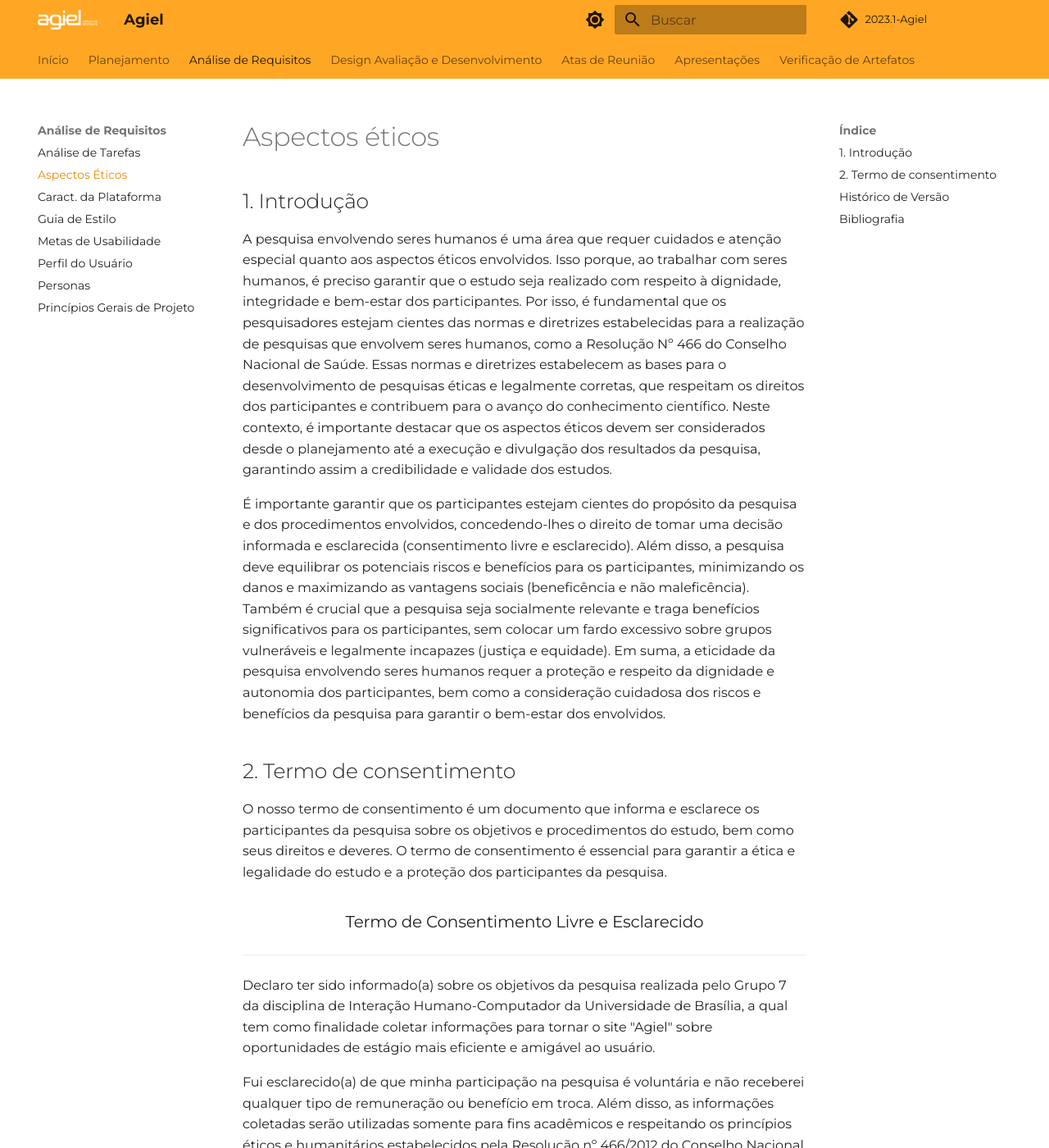
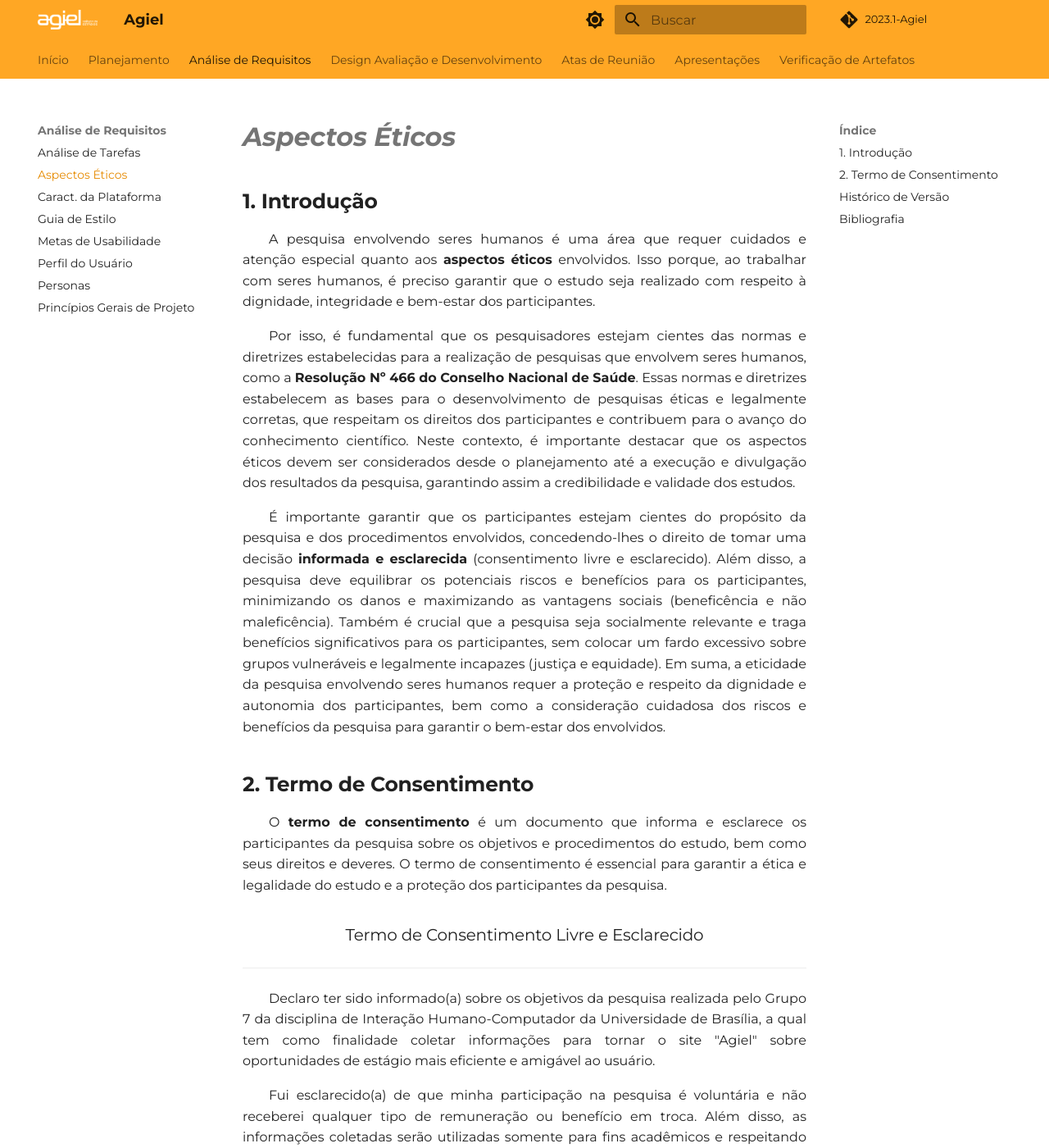
Before and after one commit to Interacao-Humano-Computador/2023.1-Agiel, an MkDocs documentation site: the page built from docs/requisitos/aspectos_eticos.md, in a window 1280 px wide and 1400 px high. Shown: the whole window at 82% size. Built offline with MkDocs 1.6.1 and Material for MkDocs 9.7.7, drawn with Linux system fonts in a browser that asks for light colours; some web fonts are replaced; comment, search, counter and statistics services are not loaded; some of the changed text lies outside the part shown.

Commit message:
realizando alteracoes no artefato de aspectos eticos

```diff
--- a/docs/requisitos/aspectos_eticos.md
+++ b/docs/requisitos/aspectos_eticos.md
@@ -1,15 +1,20 @@
-# Aspectos éticos
+# ***Aspectos Éticos***
 
-## 1. Introdução
+## **1. Introdução**
+<p align="justify">
+&emsp;&emsp;A pesquisa envolvendo seres humanos é uma área que requer cuidados e atenção especial quanto aos <b>aspectos éticos</b> envolvidos. Isso porque, ao trabalhar com seres humanos, é preciso garantir que o estudo seja realizado com respeito à dignidade, integridade e bem-estar dos participantes.
+</p>
+<p align="justify">
+&emsp;&emsp;Por isso, é fundamental que os pesquisadores estejam cientes das normas e diretrizes estabelecidas para a realização de pesquisas que envolvem seres humanos, como a <b>Resolução Nº 466 do Conselho Nacional de Saúde</b>. Essas normas e diretrizes estabelecem as bases para o desenvolvimento de pesquisas éticas e legalmente corretas, que respeitam os direitos dos participantes e contribuem para o avanço do conhecimento científico. Neste contexto, é importante destacar que os aspectos éticos devem ser considerados desde o planejamento até a execução e divulgação dos resultados da pesquisa, garantindo assim a credibilidade e validade dos estudos.
+</p>
+<p align="justify">
+&emsp;&emsp;É importante garantir que os participantes estejam cientes do propósito da pesquisa e dos procedimentos envolvidos, concedendo-lhes o direito de tomar uma decisão <b>informada e esclarecida</b> (consentimento livre e esclarecido). Além disso, a pesquisa deve equilibrar os potenciais riscos e benefícios para os participantes, minimizando os danos e maximizando as vantagens sociais (beneficência e não maleficência). Também é crucial que a pesquisa seja socialmente relevante e traga benefícios significativos para os participantes, sem colocar um fardo excessivo sobre grupos vulneráveis e legalmente incapazes (justiça e equidade). Em suma, a eticidade da pesquisa envolvendo seres humanos requer a proteção e respeito da dignidade e autonomia dos participantes, bem como a consideração cuidadosa dos riscos e benefícios da pesquisa para garantir o bem-estar dos envolvidos.
+</p>
 
-A pesquisa envolvendo seres humanos é uma área que requer cuidados e atenção especial quanto aos aspectos éticos envolvidos. Isso porque, ao trabalhar com seres humanos, é preciso garantir que o estudo seja realizado com respeito à dignidade, integridade e bem-estar dos participantes. Por isso, é fundamental que os pesquisadores estejam cientes das normas e diretrizes estabelecidas para a realização de pesquisas que envolvem seres humanos, como a Resolução Nº 466 do Conselho Nacional de Saúde. Essas normas e diretrizes estabelecem as bases para o desenvolvimento de pesquisas éticas e legalmente corretas, que respeitam os direitos dos participantes e contribuem para o avanço do conhecimento científico. Neste contexto, é importante destacar que os aspectos éticos devem ser considerados desde o planejamento até a execução e divulgação dos resultados da pesquisa, garantindo assim a credibilidade e validade dos estudos.
-
-É importante garantir que os participantes estejam cientes do propósito da pesquisa e dos procedimentos envolvidos, concedendo-lhes o direito de tomar uma decisão informada e esclarecida (consentimento livre e esclarecido). Além disso, a pesquisa deve equilibrar os potenciais riscos e benefícios para os participantes, minimizando os danos e maximizando as vantagens sociais (beneficência e não maleficência). Também é crucial que a pesquisa seja socialmente relevante e traga benefícios significativos para os participantes, sem colocar um fardo excessivo sobre grupos vulneráveis e legalmente incapazes (justiça e equidade). Em suma, a eticidade da pesquisa envolvendo seres humanos requer a proteção e respeito da dignidade e autonomia dos participantes, bem como a consideração cuidadosa dos riscos e benefícios da pesquisa para garantir o bem-estar dos envolvidos.
-
-## 2. Termo de consentimento
-
-O nosso termo de consentimento é um documento que informa e esclarece os participantes da pesquisa sobre os objetivos e procedimentos do estudo, bem como seus direitos e deveres. O termo de consentimento é essencial para garantir a ética e legalidade do estudo e a proteção dos participantes da pesquisa.
-
+## **2. Termo de Consentimento**
+<p align="justify">
+&emsp;&emsp;O <b>termo de consentimento</b> é um documento que informa e esclarece os participantes da pesquisa sobre os objetivos e procedimentos do estudo, bem como seus direitos e deveres. O termo de consentimento é essencial para garantir a ética e legalidade do estudo e a proteção dos participantes da pesquisa.
+</p>
 <div style="text-align: center">
 <h3>
 Termo de Consentimento Livre e Esclarecido
@@ -17,16 +22,21 @@ Termo de Consentimento Livre e Esclarecido
 </div>
 
 ------
-
-Declaro ter sido informado(a) sobre os objetivos da pesquisa realizada pelo Grupo 7 da disciplina de Interação Humano-Computador da Universidade de Brasília, a qual tem como finalidade coletar informações para tornar o site "Agiel" sobre oportunidades de estágio mais eficiente e amigável ao usuário.
-
-Fui esclarecido(a) de que minha participação na pesquisa é voluntária e não receberei qualquer tipo de remuneração ou benefício em troca. Além disso, as informações coletadas serão utilizadas somente para fins acadêmicos e respeitando os princípios éticos e humanitários estabelecidos pela Resolução nº 466/2012 do Conselho Nacional de Saúde e outras normas aplicáveis.
-
-Fui informado(a) de que tais informações serão tratadas de forma confidencial e somente serão divulgadas com minha autorização prévia ou mediante determinação judicial ou solicitação de órgão público competente. Fui esclarecido(a) de que poderei optar por não responder a qualquer pergunta ou interromper minha participação na pesquisa a qualquer momento, sem penalidades ou prejuízos.
-
-Declaro ainda ter sido informado(a) sobre meus direitos éticos e humanitários durante a pesquisa, seguindo os princípios da bioética que engloba os princípios da não maleficência, beneficência, da autonomia e da justiça, conforme estabelecido pela Resolução nº 466/2012 do Conselho Nacional de Saúde e outras normas aplicáveis.
-
-Assim, estou ciente das informações acima e autorizo a utilização dos meus dados para fins acadêmicos pelo Grupo 7 da disciplina de Interação Humano-Computador da Universidade de Brasília, em conformidade com as normas aplicáveis.
+<p align="justify">
+&emsp;&emsp;Declaro ter sido informado(a) sobre os objetivos da pesquisa realizada pelo Grupo 7 da disciplina de Interação Humano-Computador da Universidade de Brasília, a qual tem como finalidade coletar informações para tornar o site "Agiel" sobre oportunidades de estágio mais eficiente e amigável ao usuário.
+</p>
+<p align="justify">
+&emsp;&emsp;Fui esclarecido(a) de que minha participação na pesquisa é voluntária e não receberei qualquer tipo de remuneração ou benefício em troca. Além disso, as informações coletadas serão utilizadas somente para fins acadêmicos e respeitando os princípios éticos e humanitários estabelecidos pela Resolução nº 466/2012 do Conselho Nacional de Saúde e outras normas aplicáveis.
+</p>
+<p align="justify">
+&emsp;&emsp;Fui informado(a) de que tais informações serão tratadas de forma confidencial e somente serão divulgadas com minha autorização prévia ou mediante determinação judicial ou solicitação de órgão público competente. Fui esclarecido(a) de que poderei optar por não responder a qualquer pergunta ou interromper minha participação na pesquisa a qualquer momento, sem penalidades ou prejuízos.
+</p>
+<p align="justify">
+&emsp;&emsp;Declaro ainda ter sido informado(a) sobre meus direitos éticos e humanitários durante a pesquisa, seguindo os princípios da bioética que engloba os princípios da não maleficência, beneficência, da autonomia e da justiça, conforme estabelecido pela Resolução nº 466/2012 do Conselho Nacional de Saúde e outras normas aplicáveis.
+</p>
+<p align="justify">
+&emsp;&emsp;Assim, estou ciente das informações acima e autorizo a utilização dos meus dados para fins acadêmicos pelo Grupo 7 da disciplina de Interação Humano-Computador da Universidade de Brasília, em conformidade com as normas aplicáveis.
+</p>
 
 \(  \) Sim, estou de acordo em fornecer meus dados para a pesquisa.
 
@@ -34,14 +44,15 @@ Assim, estou ciente das informações acima e autorizo a utilização dos meus d
 
 -----
 
-## Histórico de Versão
-A Tabela 1 registra o histórico de versão desse documento.
-
+## **Histórico de Versão**
+<p align="justify">
+&emsp;&emsp;A Tabela 1 registra o histórico de versão desse documento.
+</p>
 | Versão | Data       | Descrição            | Autor(es)         | Revisor(es) |
 | ------ | ---------- | -------------------- | ------------- | ------- |
 | `1.0`  | 08/05/2023 | Criação do documento | Breno Yuri | Ana Beatriz    |
 
-<h6 align = "center"> Tabela 1: Histórico de Versões
+<h6 align = "center"> Tabela 1: Histórico de Versão
 <br> Autor: Breno Yuri </h6>
 
 ## Bibliografia
```
Also changed, not shown: docs/requisitos/caracteristicas-da-plataforma.md (+3 -3 lines), docs/requisitos/guia_de_estilo.md (+1 -1 lines), docs/requisitos/metas_usabilidade.md (+3 -5 lines), docs/requisitos/personas.md (+2 -2 lines).
